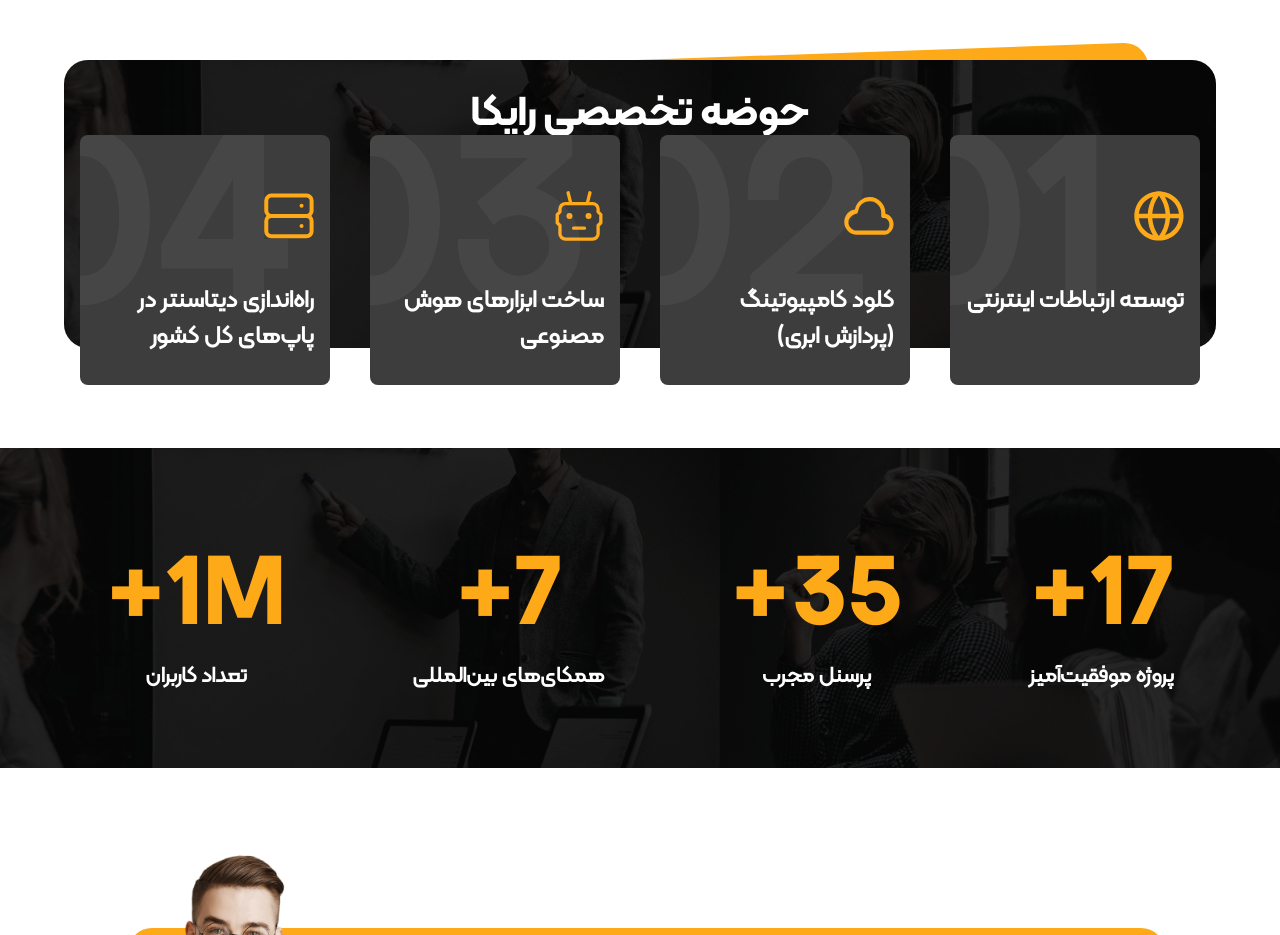
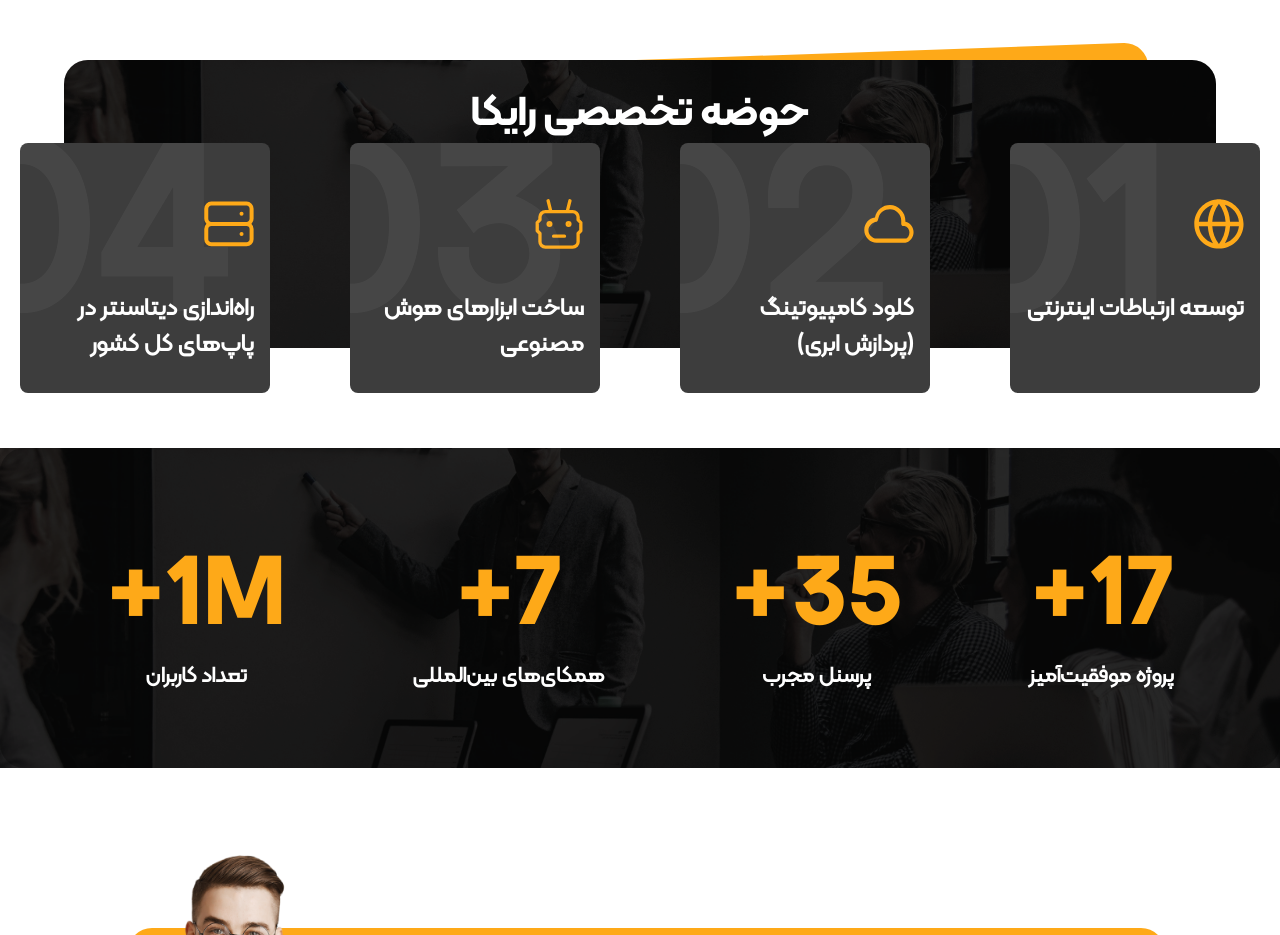
Before and after one commit to mahjs/Rayka-Main, a Next.js app: page / in a window 1280 px wide. Shown: the part 820-1755 px from the top of the page. Built offline with nearby package versions, Linux system fonts and the light colour scheme.

Commit message:
fix ui issues

```diff
--- a/src/components/dashboard/Experties.tsx
+++ b/src/components/dashboard/Experties.tsx
@@ -92,7 +92,7 @@ const Experties = () => {
         ))}
       </div>
 
-      <div className="mt-28 hidden lg:block">
+      <div className="mt-32 hidden max-w-[100vw] lg:block">
         <Transition
           show={showExperties}
           enter="transition-all duration-500 "
@@ -102,7 +102,7 @@ const Experties = () => {
           leaveFrom="opacity-1 translate-y-0"
           leaveTo="opacity-0 translate-y-full"
         >
-          <div className="flex w-full justify-center gap-10">
+          <div className="flex w-full justify-center gap-10 lg:gap-20">
             {expertiesData.map((expert, index) => (
               <ExpertCard
                 onClick={handleSelectedIndex}
```
